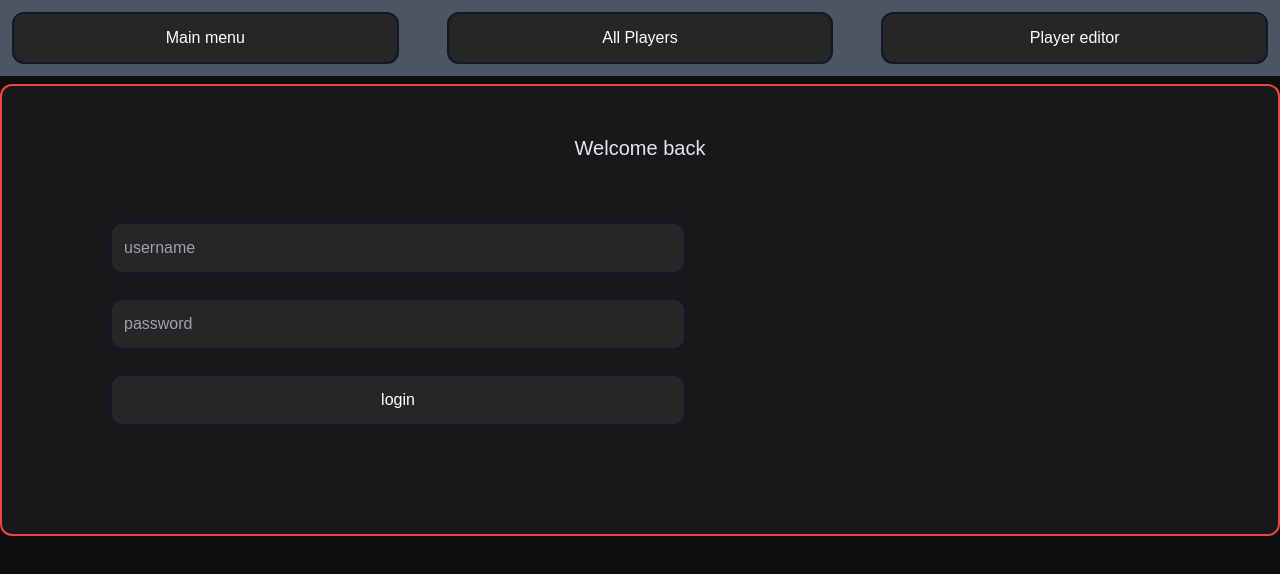
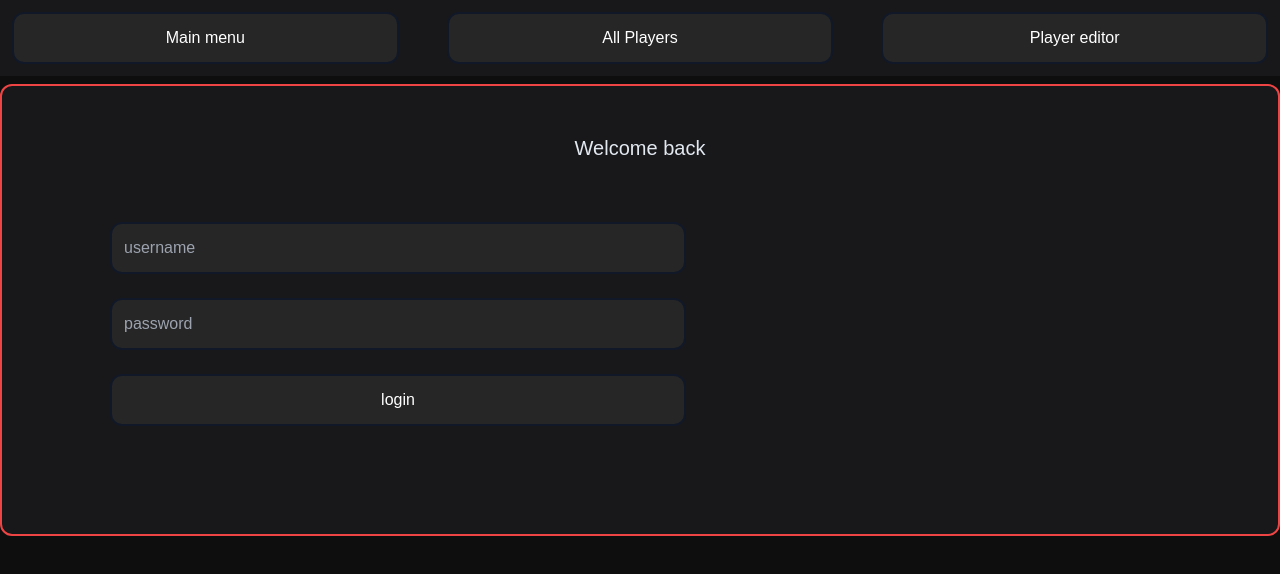
Before and after one commit to Averagess/bitcollector-dashboard, a React (Vite) app: page / in a window 1280 px wide. Shown: the top 574 px of the page. Built offline with nearby package versions, Linux system fonts and the light colour scheme.

Commit message:
changed bg color

```diff
--- a/src/components/NavBar.tsx
+++ b/src/components/NavBar.tsx
@@ -10,7 +10,7 @@ const NavBar = () => {
   };
 
   return (
-    <div className="font-arial h-fit w-full bg-gray-600 flex content-center gap-6 mb-2">
+    <div className="font-arial h-fit w-full bg-zinc-900 flex content-center gap-6 mb-2">
       <GenericButton name="/dashboard" onClick={handleClick}>
         Main menu
       </GenericButton>
```
